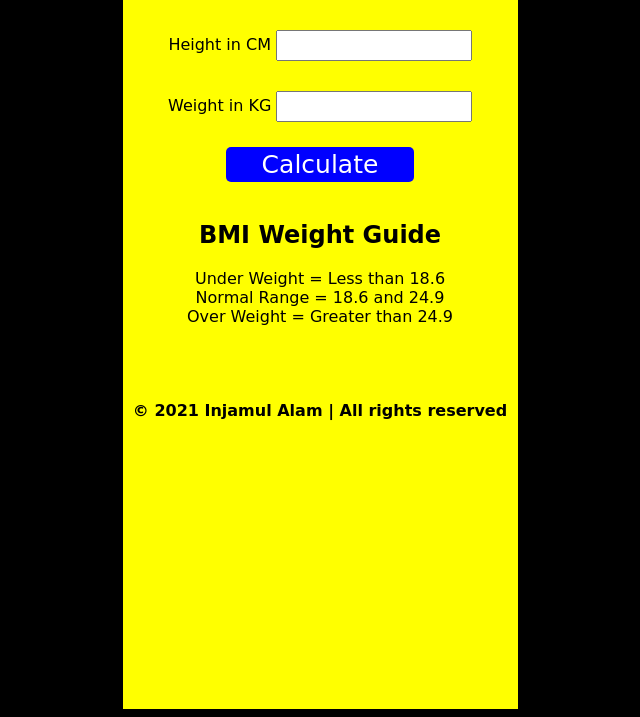
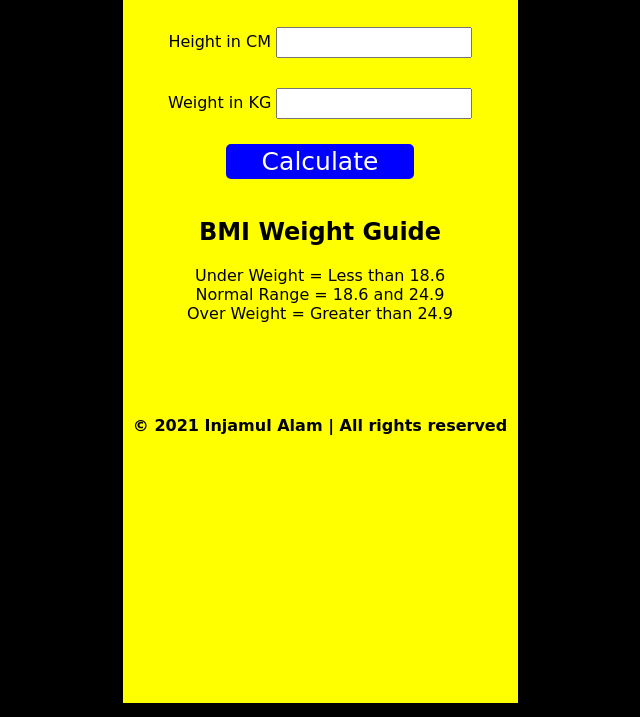
Before and after one commit to InjamulCSE15/BMI-Calculate-App, a plain HTML site: page index.html in a window 1280 px wide. Shown: the part 109-826 px from the top of the page, without its empty margins (320-960 px from the left). Drawn offline with Linux system fonts and the light colour scheme; a web font is replaced by a local one.

```diff
--- a/style.css
+++ b/style.css
@@ -17,7 +17,7 @@ h1 {
     height: 100vh;
     margin: auto;
     background-color: yellow;
-    padding: 5px 10px;
+    padding: 2px 10px;
 }
 
 #cm {
@@ -61,5 +61,5 @@ strong {
 }
 
 footer {
-    padding-top: 20%;
+    padding-top: 25%;
 }
```
Also changed, not shown: Preview/Screenshot_BMI.png (added), 1 other file.
